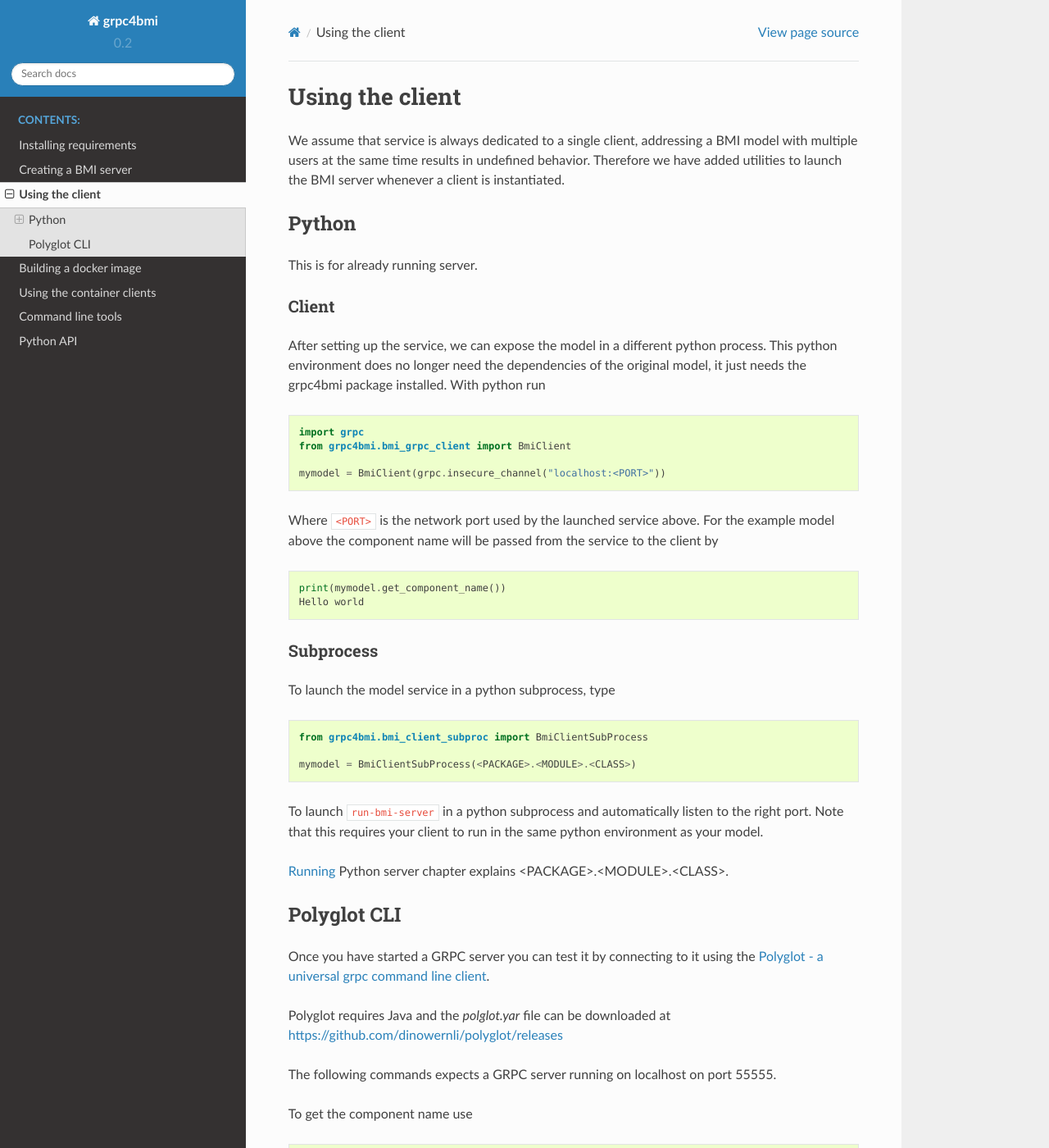
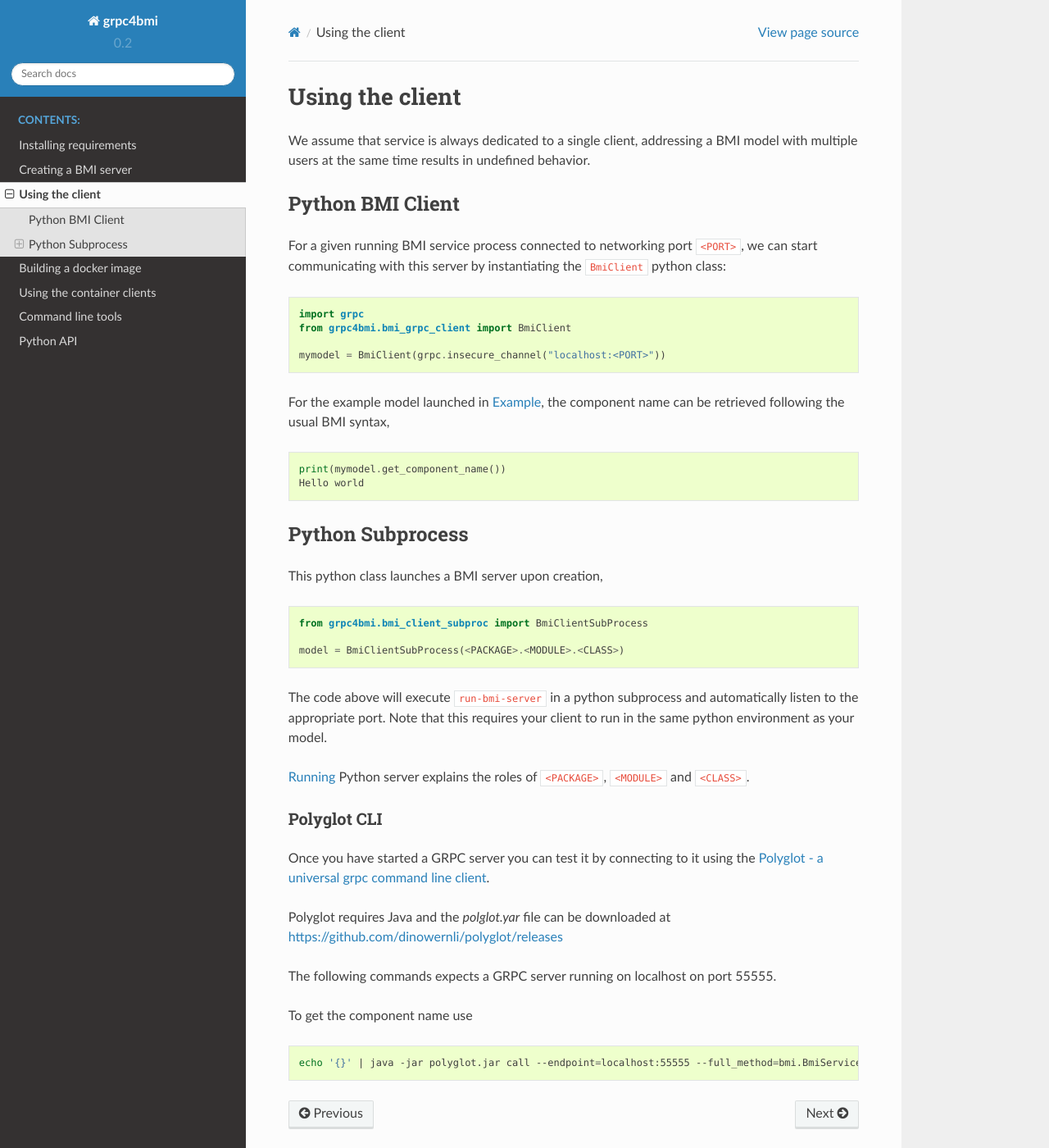
Before and after one commit to eWaterCycle/grpc4bmi, a Sphinx documentation site: the page built from docs/usage.rst, in a window 1280 px wide and 1400 px high. Shown: the whole window at 82% size. Built offline with Sphinx 7.4.7 and the Read the Docs theme 2.0.0, drawn with Linux system fonts in a browser that asks for light colours.

Commit message:
Fixed cross-linking for python docs

```diff
--- a/docs/usage.rst
+++ b/docs/usage.rst
@@ -1,19 +1,16 @@
+.. _usage:
+
 Using the client
 ================
 
-We assume that service is always dedicated to a single client, addressing a BMI model with multiple users at the same time results in undefined behavior. Therefore we have added utilities to launch the BMI server whenever a client is instantiated.
+We assume that service is always dedicated to a single client, addressing a BMI model with multiple users at the same time results in undefined behavior.
 
-.. _usage:
+.. _python-grpc4bmi-client:
 
-Python
-------
+Python BMI Client
+.................
 
-This is for already running server.
-
-Client
-......
-
-After setting up the service, we can expose the model in a different python process. This python environment does no longer need the dependencies of the original model, it just needs the grpc4bmi package installed. With python run
+For a given running BMI service process connected to networking port ``<PORT>``, we can start communicating with this server by instantiating the ``BmiClient`` python class:
 
 .. code-block:: python
 
@@ -22,27 +19,30 @@ After setting up the service, we can expose the model in a different python proc
 
     mymodel = BmiClient(grpc.insecure_channel("localhost:<PORT>"))
 
-Where ``<PORT>`` is the network port used by the launched service above. For the example model above the component name will be passed from the service to the client by
+
+For the example model launched in :ref:`python-example`, the component name can be retrieved following the usual BMI syntax,
 
 .. code-block:: python
 
     print(mymodel.get_component_name())
     Hello world
 
-Subprocess
-..........
 
-To launch the model service in a python subprocess, type
+Python Subprocess
+.................
+
+This python class launches a BMI server upon creation,
 
 .. code-block:: python
 
     from grpc4bmi.bmi_client_subproc import BmiClientSubProcess
 
-    mymodel = BmiClientSubProcess(<PACKAGE>.<MODULE>.<CLASS>)
+    model = BmiClientSubProcess(<PACKAGE>.<MODULE>.<CLASS>)
 
-To launch ``run-bmi-server`` in a python subprocess and automatically listen to the right port. Note that this requires your client to run in the same python environment as your model.
 
-:ref:`running-python` Python server chapter explains <PACKAGE>.<MODULE>.<CLASS>.
+The code above will execute ``run-bmi-server`` in a python subprocess and automatically listen to the appropriate port. Note that this requires your client to run in the same python environment as your model.
+
+:ref:`running-python` Python server explains the roles of ``<PACKAGE>``, ``<MODULE>`` and ``<CLASS>``.
 
 Polyglot CLI
 ------------
```
Also changed, not shown: docs/server/python.rst (+5 -3 lines).
